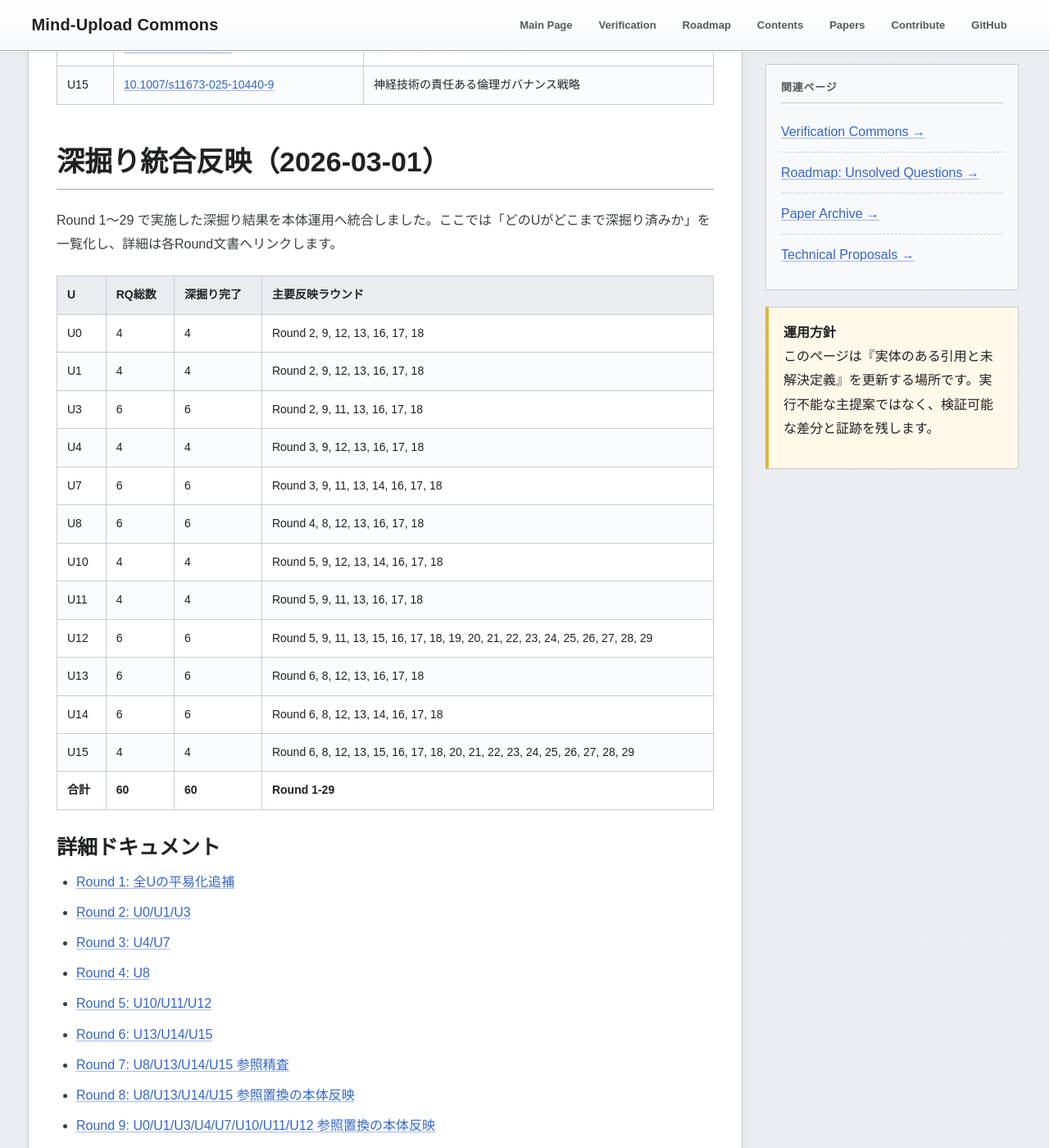
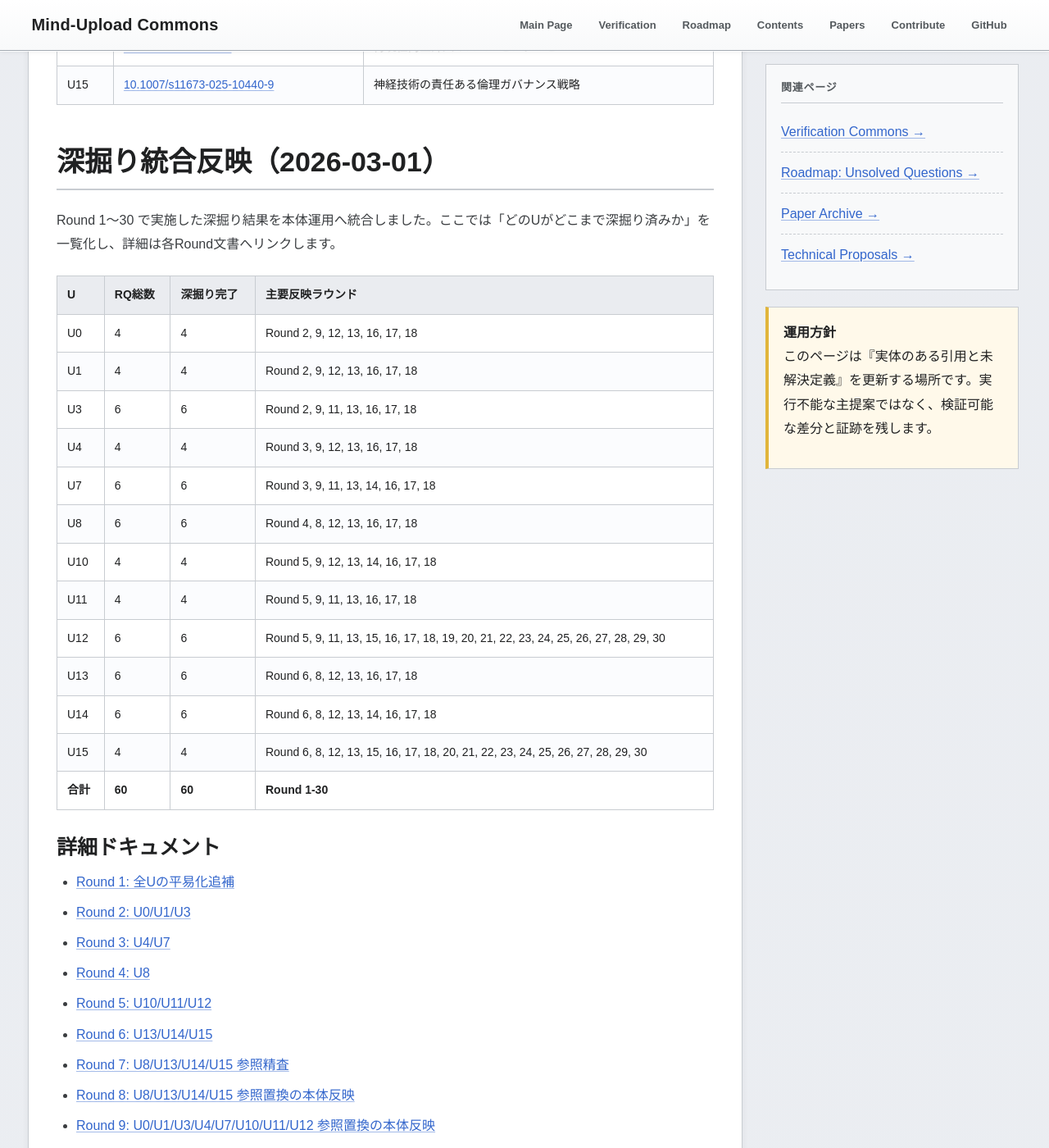
Before and after one commit to yasufumi-nakata/eegflow, a Jekyll site: the page built from research_harvest_50.md, in a window 1280 px wide and 1400 px high, scrolled down 6243 px. Shown: the whole window at 82% size. Built offline with Jekyll 4.4.1, drawn with Linux system fonts in a browser that asks for light colours; some of the changed text lies outside the part shown.

Commit message:
Add Round 30 decision log template and evidence spec

```diff
--- a/research_harvest_50.md
+++ b/research_harvest_50.md
@@ -156,7 +156,7 @@
 <section class="section" id="deepening-integration-20260301">
 <h2 class="section-title">深掘り統合反映（2026-03-01）</h2>
 <p>
-Round 1〜29 で実施した深掘り結果を本体運用へ統合しました。ここでは「どのUがどこまで深掘り済みか」を一覧化し、詳細は各Round文書へリンクします。
+Round 1〜30 で実施した深掘り結果を本体運用へ統合しました。ここでは「どのUがどこまで深掘り済みか」を一覧化し、詳細は各Round文書へリンクします。
 </p>
 <table class="data-table">
 <thead><tr><th>U</th><th>RQ総数</th><th>深掘り完了</th><th>主要反映ラウンド</th></tr></thead><tbody>
@@ -168,11 +168,11 @@
 <tr><td>U8</td><td>6</td><td>6</td><td>Round 4, 8, 12, 13, 16, 17, 18</td></tr>
 <tr><td>U10</td><td>4</td><td>4</td><td>Round 5, 9, 12, 13, 14, 16, 17, 18</td></tr>
 <tr><td>U11</td><td>4</td><td>4</td><td>Round 5, 9, 11, 13, 16, 17, 18</td></tr>
-<tr><td>U12</td><td>6</td><td>6</td><td>Round 5, 9, 11, 13, 15, 16, 17, 18, 19, 20, 21, 22, 23, 24, 25, 26, 27, 28, 29</td></tr>
+<tr><td>U12</td><td>6</td><td>6</td><td>Round 5, 9, 11, 13, 15, 16, 17, 18, 19, 20, 21, 22, 23, 24, 25, 26, 27, 28, 29, 30</td></tr>
 <tr><td>U13</td><td>6</td><td>6</td><td>Round 6, 8, 12, 13, 16, 17, 18</td></tr>
 <tr><td>U14</td><td>6</td><td>6</td><td>Round 6, 8, 12, 13, 14, 16, 17, 18</td></tr>
-<tr><td>U15</td><td>4</td><td>4</td><td>Round 6, 8, 12, 13, 15, 16, 17, 18, 20, 21, 22, 23, 24, 25, 26, 27, 28, 29</td></tr>
-<tr><td><strong>合計</strong></td><td><strong>60</strong></td><td><strong>60</strong></td><td><strong>Round 1-29</strong></td></tr>
+<tr><td>U15</td><td>4</td><td>4</td><td>Round 6, 8, 12, 13, 15, 16, 17, 18, 20, 21, 22, 23, 24, 25, 26, 27, 28, 29, 30</td></tr>
+<tr><td><strong>合計</strong></td><td><strong>60</strong></td><td><strong>60</strong></td><td><strong>Round 1-30</strong></td></tr>
 </tbody></table>
 
 <h3>詳細ドキュメント</h3>
@@ -206,6 +206,7 @@
 <li><a href="research_deepening_round27_2026-03-01.html">Round 27: 問い別本文更新テンプレと監査キーワード辞書</a></li>
 <li><a href="research_deepening_round28_2026-03-01.html">Round 28: 外部依存タスク分離と適用準備度の固定</a></li>
 <li><a href="research_deepening_round29_2026-03-01.html">Round 29: 再監視Runbookと差分トリガー行列の固定</a></li>
+<li><a href="research_deepening_round30_2026-03-01.html">Round 30: 判定ログ様式と証跡パケット仕様の固定</a></li>
 </ul>
 
 <h3>整合性監査（証跡）</h3>
@@ -379,6 +380,12 @@
 Round 29 の再監視Runbookと差分トリガー行列の固定は
 <a href="automation/rq_regulation_monitor_execution_runbook_round29_2026-03-01.csv" target="_blank">rq_regulation_monitor_execution_runbook_round29_2026-03-01.csv</a>（問い別再監視Runbook）と
 <a href="automation/rq_regulation_diff_trigger_matrix_round29_2026-03-01.csv" target="_blank">rq_regulation_diff_trigger_matrix_round29_2026-03-01.csv</a>（問い別差分トリガー行列）
+に記録しています。
+</p>
+<p class="small">
+Round 30 の判定ログ様式と証跡パケット仕様の固定は
+<a href="automation/rq_regulation_decision_log_template_round30_2026-03-01.csv" target="_blank">rq_regulation_decision_log_template_round30_2026-03-01.csv</a>（問い別判定ログ様式）と
+<a href="automation/rq_regulation_evidence_packet_spec_round30_2026-03-01.csv" target="_blank">rq_regulation_evidence_packet_spec_round30_2026-03-01.csv</a>（問い別証跡パケット仕様）
 に記録しています。
 </p>
 </section>
```
Also changed, not shown: automation/rq_regulation_decision_log_template_round30_2026-03-01.csv (added, +11 -0 lines), automation/rq_regulation_evidence_packet_spec_round30_2026-03-01.csv (added, +11 -0 lines), research_deepening_continue_guide_2026-03-01.md (+6 -2 lines), research_deepening_round30_2026-03-01.md (added, +64 -0 lines).
